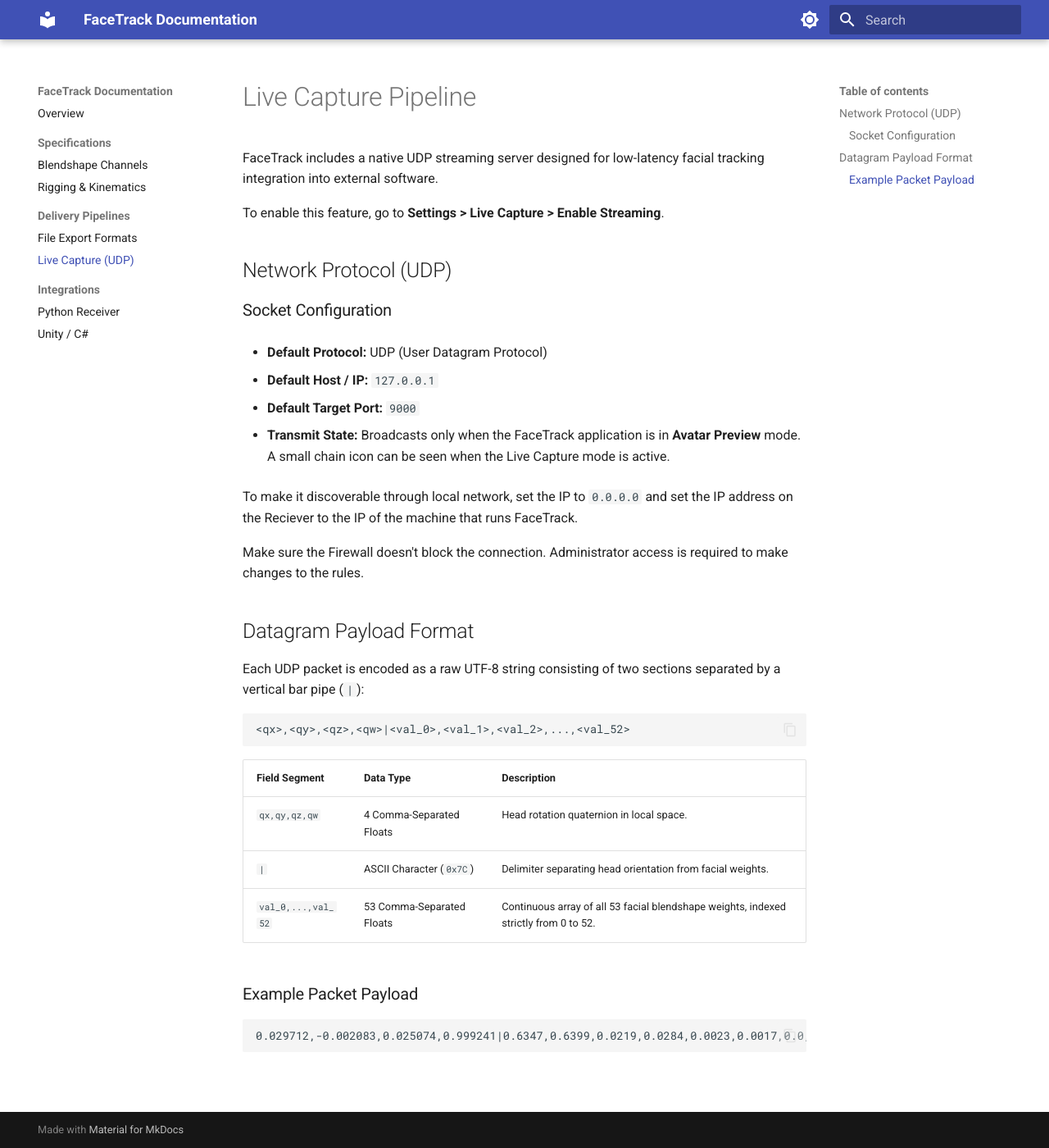
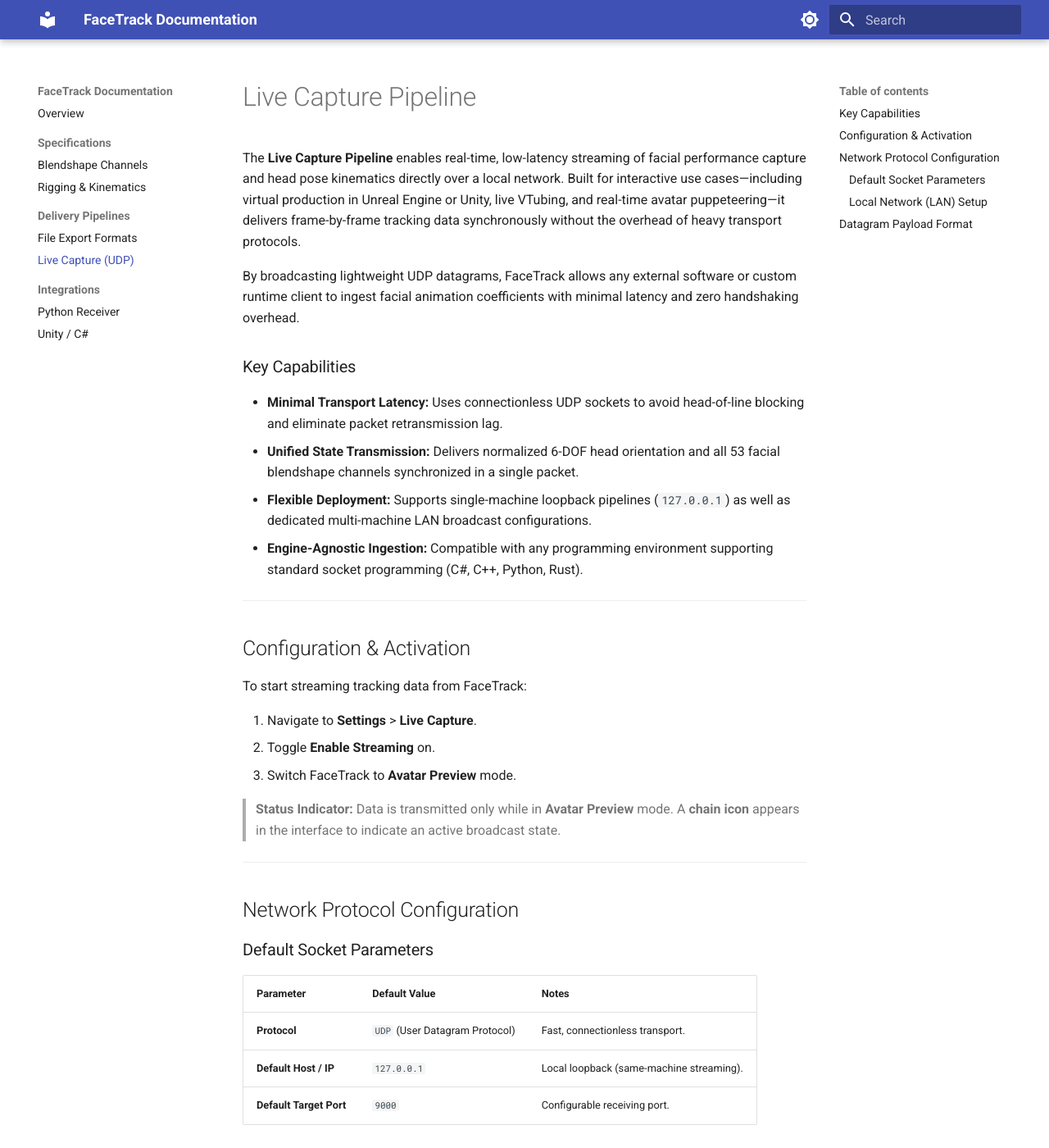
Before and after one commit to soulcatentertainment/FaceTrack-Developer-Guide, an MkDocs documentation site: the page built from docs/pipelines/live-capture.md, in a window 1280 px wide and 1400 px high. Shown: the whole window at 82% size. Built offline with MkDocs 1.6.1 and Material for MkDocs 9.7.7, drawn with Linux system fonts in a browser that asks for light colours; some of the changed text lies outside the part shown.

Commit message:
Updated the pages

````diff
--- a/docs/pipelines/live-capture.md
+++ b/docs/pipelines/live-capture.md
@@ -1,41 +1,54 @@
 # Live Capture Pipeline
 
-FaceTrack includes a native UDP streaming server designed for low-latency facial tracking integration into external software.
+The **Live Capture Pipeline** enables real-time, low-latency streaming of facial performance capture and head pose kinematics directly over a local network. Built for interactive use cases—including virtual production in Unreal Engine or Unity, live VTubing, and real-time avatar puppeteering—it delivers frame-by-frame tracking data synchronously without the overhead of heavy transport protocols.
 
-To enable this feature, go to **Settings > Live Capture > Enable Streaming**.
+By broadcasting lightweight UDP datagrams, FaceTrack allows any external software or custom runtime client to ingest facial animation coefficients with minimal latency and zero handshaking overhead.
 
-## Network Protocol (UDP)
+### Key Capabilities
 
-### Socket Configuration
+- **Minimal Transport Latency:** Uses connectionless UDP sockets to avoid head-of-line blocking and eliminate packet retransmission lag.
+- **Unified State Transmission:** Delivers normalized 6-DOF head orientation and all 53 facial blendshape channels synchronized in a single packet.
+- **Flexible Deployment:** Supports single-machine loopback pipelines (`127.0.0.1`) as well as dedicated multi-machine LAN broadcast configurations.
+- **Engine-Agnostic Ingestion:** Compatible with any programming environment supporting standard socket programming (C#, C++, Python, Rust).
 
-- **Default Protocol:** UDP (User Datagram Protocol)
+---
 
-- **Default Host / IP:** `127.0.0.1`
+## Configuration & Activation
 
-- **Default Target Port:** `9000`
+To start streaming tracking data from FaceTrack:
 
-- **Transmit State:** Broadcasts only when the FaceTrack application is in **Avatar Preview** mode. A small chain icon can be seen when the Live Capture mode is active.
+1. Navigate to **Settings** > **Live Capture**.
+2. Toggle **Enable Streaming** on.
+3. Switch FaceTrack to **Avatar Preview** mode.
 
-To make it discoverable through local network, set the IP to `0.0.0.0` and set the IP address on the Reciever to the IP of the machine that runs FaceTrack.
+> **Status Indicator:** Data is transmitted only while in **Avatar Preview** mode. A **chain icon** appears in the interface to indicate an active broadcast state.
 
-Make sure the Firewall doesn't block the connection. Administrator access is required to make changes to the rules.
+---
+
+## Network Protocol Configuration
+
+### Default Socket Parameters
+
+| Parameter               | Default Value                  | Notes                                    |
+| :---------------------- | :----------------------------- | :--------------------------------------- |
+| **Protocol**            | `UDP` (User Datagram Protocol) | Fast, connectionless transport.          |
+| **Default Host / IP**   | `127.0.0.1`                    | Local loopback (same-machine streaming). |
+| **Default Target Port** | `9000`                         | Configurable receiving port.             |
+
+### Local Network (LAN) Setup
+
+To stream data from FaceTrack to another computer across a local network:
+
+1. In FaceTrack settings, set the bind address / IP to `0.0.0.0` (listens on all available network interfaces).
+2. On the receiving machine (e.g., a secondary workstation running Unreal Engine), configure the client listener to target the local IPv4 address of the host machine running FaceTrack (e.g., `192.168.1.X`).
+3. **Firewall Requirements:** Ensure inbound UDP traffic on port `9000` is permitted on the host machine. You may need administrative privileges to create an inbound firewall rule in Windows Defender or corporate firewall tools.
+
+---
 
 ## Datagram Payload Format
 
-Each UDP packet is encoded as a raw UTF-8 string consisting of two sections separated by a vertical bar pipe (`|`):
+Each packet is serialized as a raw, human-readable UTF-8 string divided into two distinct sections by a vertical bar delimiter (`|`):
 
 ```text
 <qx>,<qy>,<qz>,<qw>|<val_0>,<val_1>,<val_2>,...,<val_52>
 ```
-
-| Field Segment       | Data Type                 | Description                                                                          |
-| ------------------- | ------------------------- | ------------------------------------------------------------------------------------ |
-| `qx,qy,qz,qw`       | 4 Comma-Separated Floats  | Head rotation quaternion in local space.                                             |
-| <code>&#124;</code> | ASCII Character (`0x7C`)  | Delimiter separating head orientation from facial weights.                           |
-| `val_0,...,val_52`  | 53 Comma-Separated Floats | Continuous array of all 53 facial blendshape weights, indexed strictly from 0 to 52. |
-
-### Example Packet Payload
-
-```text
-0.029712,-0.002083,0.025074,0.999241|0.6347,0.6399,0.0219,0.0284,0.0023,0.0017,0.0,0.0,0.1614,...
-```
````
Also changed, not shown: docs/index.md (+2 -2 lines), docs/integrations/live-capture-integration.md (+55 -10 lines), 1 other file.
